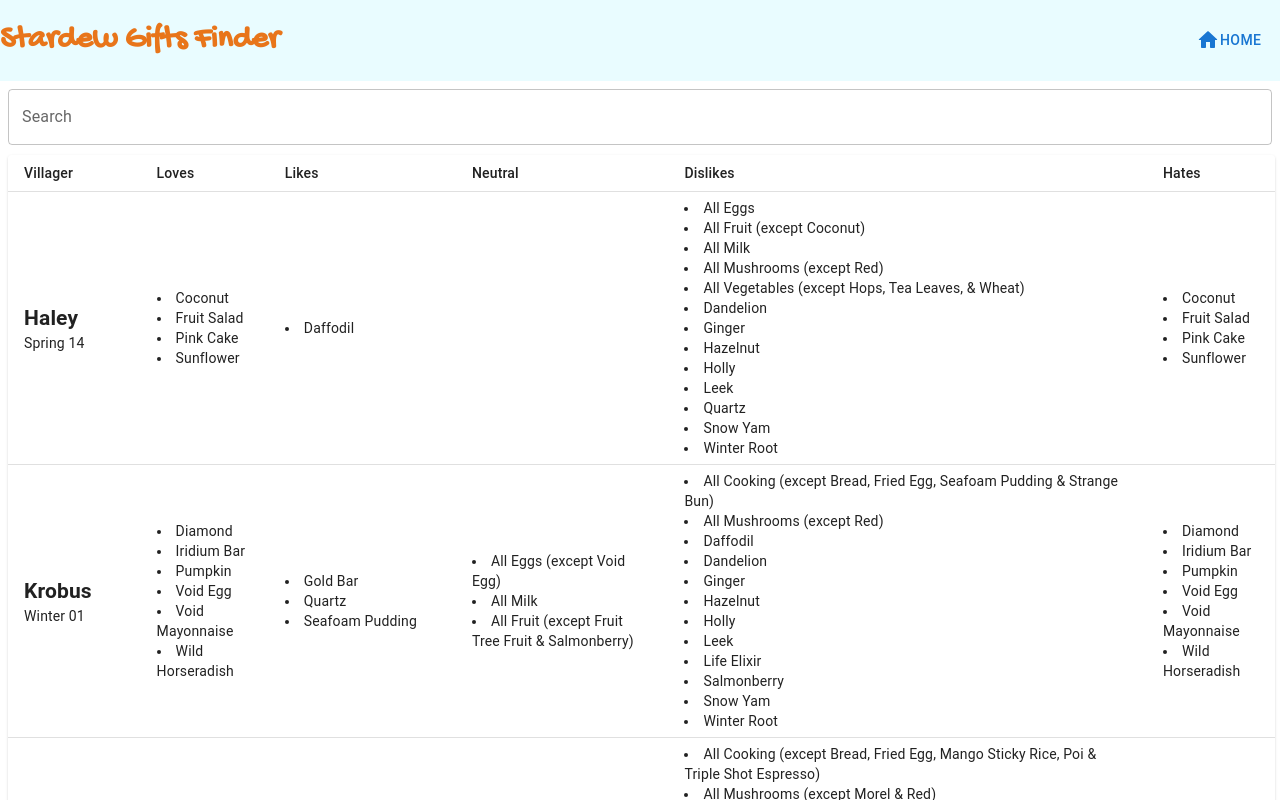
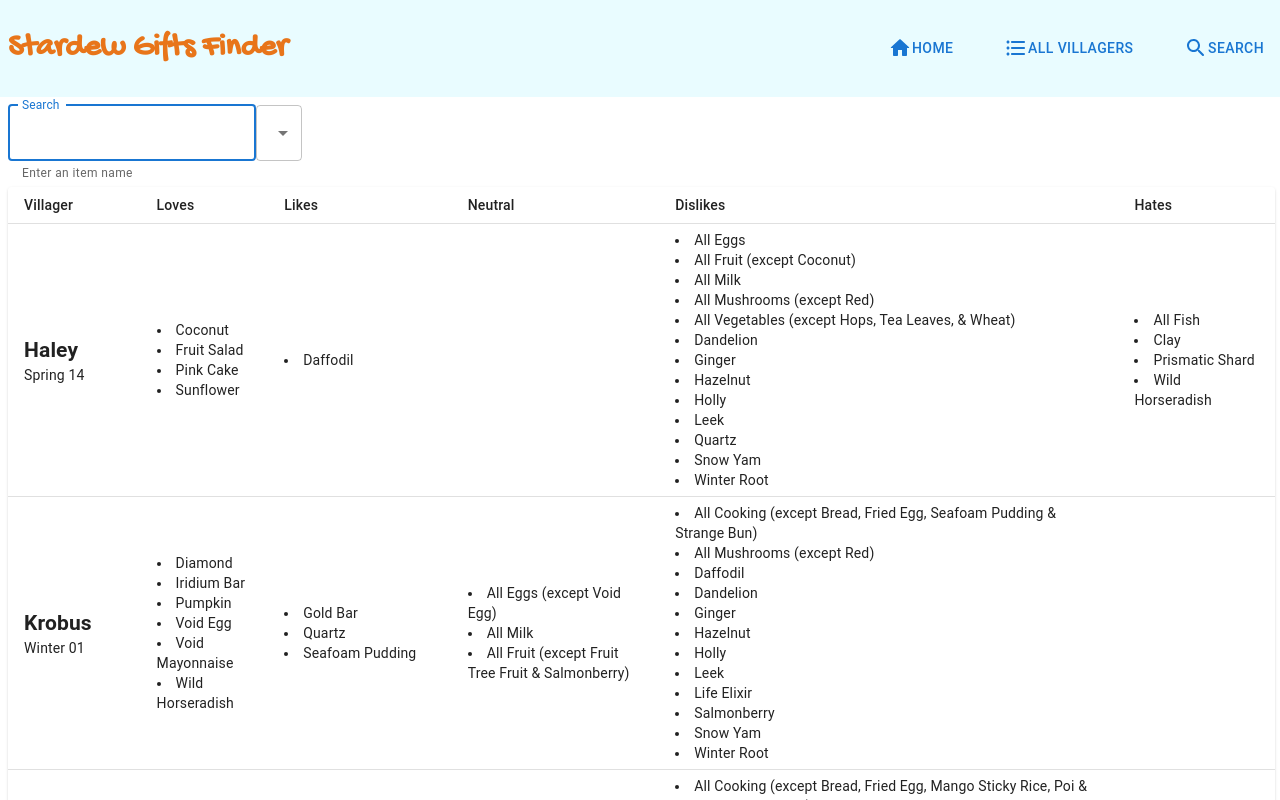
Before and after one commit to janellamarie/stardew-gifts-web, a React (Vite) app: page / in a window 1280 px wide. Shown: the top 800 px of the page. Built offline with nearby package versions, Linux system fonts and the light colour scheme.

Commit message:
Add working search

```diff
--- a/src/App.tsx
+++ b/src/App.tsx
@@ -1,13 +1,54 @@
-import { Box, Button, Grid, Paper, TableContainer, Table, TableHead, TableRow, TableCell, TableBody, TextField } from '@mui/material'
+import React, { Dispatch, SetStateAction } from 'react'
+
+import { Box, Button, Grid, Paper, TableContainer, Table, TableHead, TableRow, TableCell, TableBody, TextField, Select, MenuItem } from '@mui/material'
 import HomeRoundedIcon from '@mui/icons-material/HomeRounded';
+import FormatListBulletedRoundedIcon from '@mui/icons-material/FormatListBulletedRounded';
+import SearchRoundedIcon from '@mui/icons-material/SearchRounded';
+
 import './App.css'
 
-import villagersJSON from './assets/data/villagers.json' // import villagers data
+import { Villager } from './models/Villager';
+import { convertVillagersJSONToVillagerType, filterVillagers } from './main';
 
-export function Header() {
+export default function Home() {
+  return(
+    <>
+      <Grid container justifyContent="center" alignItems="center">
+        <Grid item xs={12}>
+          <Header />
+        </Grid>
+        <Grid>
+          <Content />
+        </Grid>
+      </Grid>
+    </>
+  )
+
+  function Content() {
+    const [search, setSearch] = React.useState('');
+    const [category, setCategory] = React.useState('');
+
+    return(
+      <>
+        <Grid item xs={12}>
+          <SearchTextField
+            search={search}
+            onSearchTextChange={setSearch}
+            category={category}
+            onCategoryChange={setCategory}
+          />
+        </Grid>
+        <Grid item xs={12}>
+          <DisplayData search={search} category={category} />
+        </Grid>
+      </>
+    )
+  }
+
+  function Header() {
     return (
-    <Grid id='nav-bar' container spacing={2}>
-      <Grid item xs={11} >
+      <Grid id='nav-bar' container spacing={2} justifyContent="space-between" alignItems="center" sx={{padding:1}}>
+        <Grid item xs={8} >
           <h1 id='nav-bar-h1'>Stardew Gifts Finder</h1>
         </Grid>
         <Grid item>
@@ -16,7 +57,51 @@
             Home
           </Button>
         </Grid>
+        <Grid item>
+          <Button>
+            <FormatListBulletedRoundedIcon />
+            All Villagers
+          </Button>
         </Grid>
+        <Grid item>
+          <Button>
+            <SearchRoundedIcon />
+            Search
+          </Button>
+        </Grid>
+      </Grid>
+    )
+  }
+
+  function SearchTextField(
+    {search, category, onSearchTextChange, onCategoryChange} :
+    {search : string, category: string, onSearchTextChange : Dispatch<SetStateAction<string>>, onCategoryChange : Dispatch<SetStateAction<string>>}) {
+    // TODO: customized input base (https://mui.com/material-ui/react-text-field)
+    return (
+      <Box
+        component="form"
+        sx={{margin:1, height:'50px', paddingBottom:3}}
+      >
+          <TextField
+            id="outlined-basic"
+            label="Search"
+            variant="outlined"
+            onChange={(e) => onSearchTextChange(e.target.value)}
+            value={search}
+            helperText="Enter an item name"
+            focused />
+          <Select
+            defaultValue={'loves'}
+            value={category}
+            onChange={(e) => onCategoryChange(e.target.value)}
+          >
+            <MenuItem value={'loves'}>Loves</MenuItem>
+            <MenuItem value={'likes'}>Likes</MenuItem>
+            <MenuItem value={'neutral'}>Neutral</MenuItem>
+            <MenuItem value={'dislikes'}>Dislikes</MenuItem>
+            <MenuItem value={'hates'}>Hates</MenuItem>
+          </Select>
+      </Box>
     )
   }
 
@@ -37,11 +122,10 @@
     )
   }
 
-function createDataRow() {
-  const rows = []
-  for (const villager of villagersJSON) {
+  function createDataRow(villager : Villager) {
+    if (villager != null) {
       if (villager.name != "") {
-      rows.push(
+        return (
         <TableRow key={villager.name}>
           <TableCell>
             <h2 style={{margin:'0'}}>
@@ -55,15 +139,18 @@
           {createDataCell(villager.likes)}
           {createDataCell(villager.neutral)}
           {createDataCell(villager.dislikes)}
-          {createDataCell(villager.loves)}
-        </TableRow>
-      )
+          {createDataCell(villager.hates)}
+        </TableRow>)
       }
     }
-  return (rows)
   }
 
-export function DisplayData() {
+  function DisplayData({search, category} : {search : string, category: string}) {
+    let data = [];
+    search != null ? data = filterVillagers(search, category) : data = convertVillagersJSONToVillagerType()
+
+    console.log("data = ", data)
+
     return (
       <TableContainer sx={{width:'99%', alignContent:'center', margin:1}} component={Paper}>
         <Table size='small' stickyHeader>
@@ -78,35 +165,10 @@
             </TableRow>
           </TableHead>
           <TableBody>
-          {createDataRow()}
+            { data ? data.map(villager => createDataRow(villager)) : null }
           </TableBody>
         </Table>
       </TableContainer>
     )
   }
-
-function SearchTextField() {
-  return (
-    <Box component="form" sx={{margin:1, height:'50px'}}>
-      <TextField id="outlined-basic" label="Search" variant="outlined" fullWidth />
-    </Box>
-  )
 }
-
-export default function Home() {
-  return(
-    <>
-      <Grid container justifyContent="center" alignItems="center">
-        <Grid item xs={12}>
-          <Header />
-        </Grid>
-        <Grid item xs={12}>
-          <SearchTextField />
-        </Grid>
-        <Grid item xs={12}>
-          <DisplayData />
-        </Grid>
-      </Grid>
-    </>
-  )
-}
--- a/src/main.tsx
+++ b/src/main.tsx
@@ -2,6 +2,37 @@
 import ReactDOM from 'react-dom/client'
 import App from './App.tsx'
 import './index.css'
+
+import { Villager } from './models/Villager.ts'
+import villagersJSON from './assets/data/villagers.json' // import villagers data
+
+export function convertVillagersJSONToVillagerType() {
+  const tempVillager = []
+  for (const v of villagersJSON) {
+    const temp = new Villager(v.name, v.birthday, v.loves, v.likes, v.neutral, v.dislikes, v.hates)
+    tempVillager.push(temp)
+  }
+  return tempVillager
+}
+
+export function filterVillagers(toSearch: string, category: string) {
+  const filtered: Villager[] = [];
+  console.log("Looking for villages with " + toSearch + " as " + category)
+  if(toSearch != '') {
+    for(const villager of villagersJSON) {
+      if(villager[category as keyof Villager] != null) {
+        if(villager[category as keyof Villager]!.toLocaleString().includes(toSearch)) {
+          if(!filtered.includes(villager)) {
+            filtered.push(villager)
+          }
+        }
+      }
+    }
+    console.log("filtered list: " + filtered)
+    return filtered
+  }
+  return convertVillagersJSONToVillagerType();
+}
 
 ReactDOM.createRoot(document.getElementById('root')!).render(
   <React.StrictMode>
--- /dev/null
+++ b/src/models/Villager.ts
@@ -0,0 +1,27 @@
+export class Villager {
+  name: string = '';
+  birthday: string = '';
+  loves: string[] | null = [];
+  likes: string[] | null = [];
+  neutral: string[] | null = [];
+  dislikes: string[] | null = [];
+  hates: string[] | null = [];
+
+  constructor(
+    name: string,
+    birthday: string,
+    loves: string[] | null,
+    likes: string[] | null,
+    neutral: string[] | null,
+    dislikes: string[] | null,
+    hates: string[] | null
+  ) {
+    this.name = name;
+    this.birthday = birthday;
+    this.loves = loves;
+    this.likes = likes;
+    this.neutral = neutral;
+    this.dislikes = dislikes;
+    this.hates = hates;
+  }
+}
```
Lines whose indentation alone changed are shown as unchanged.
